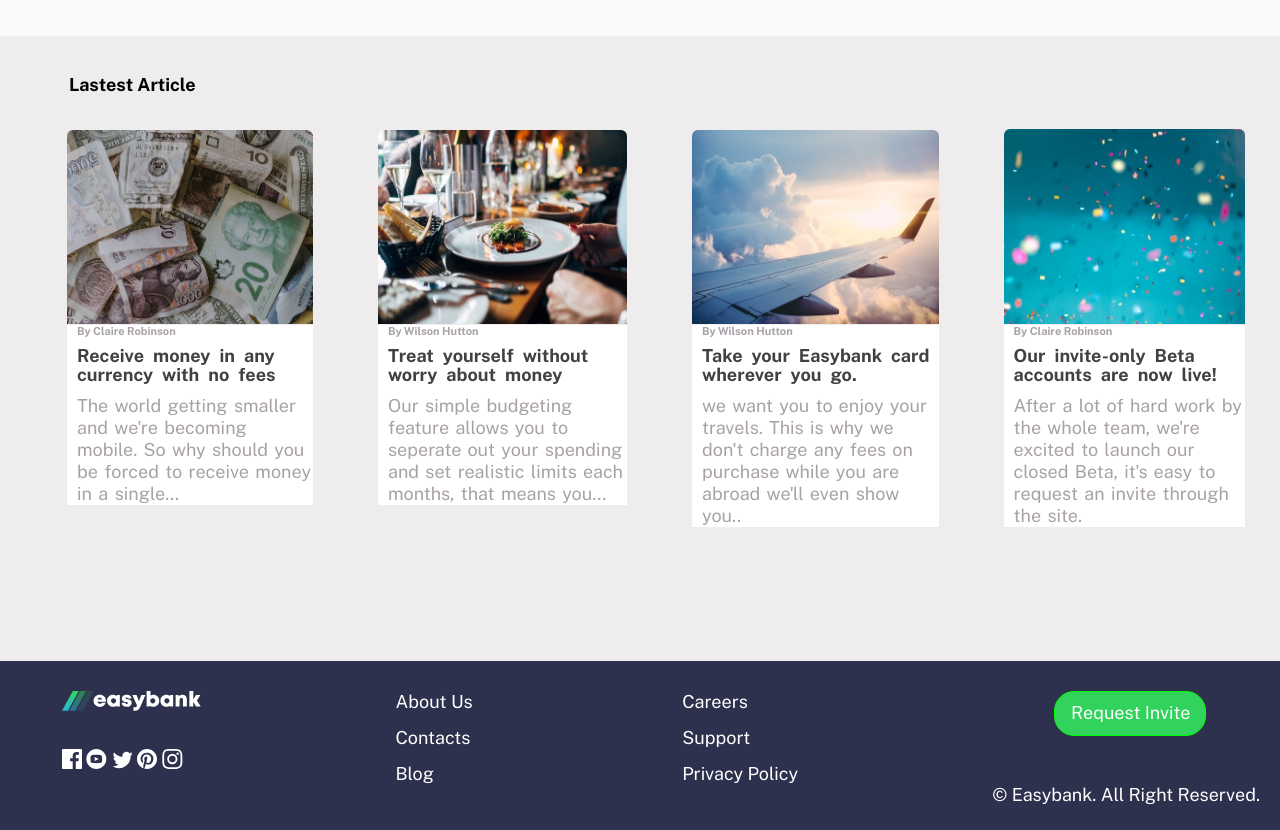
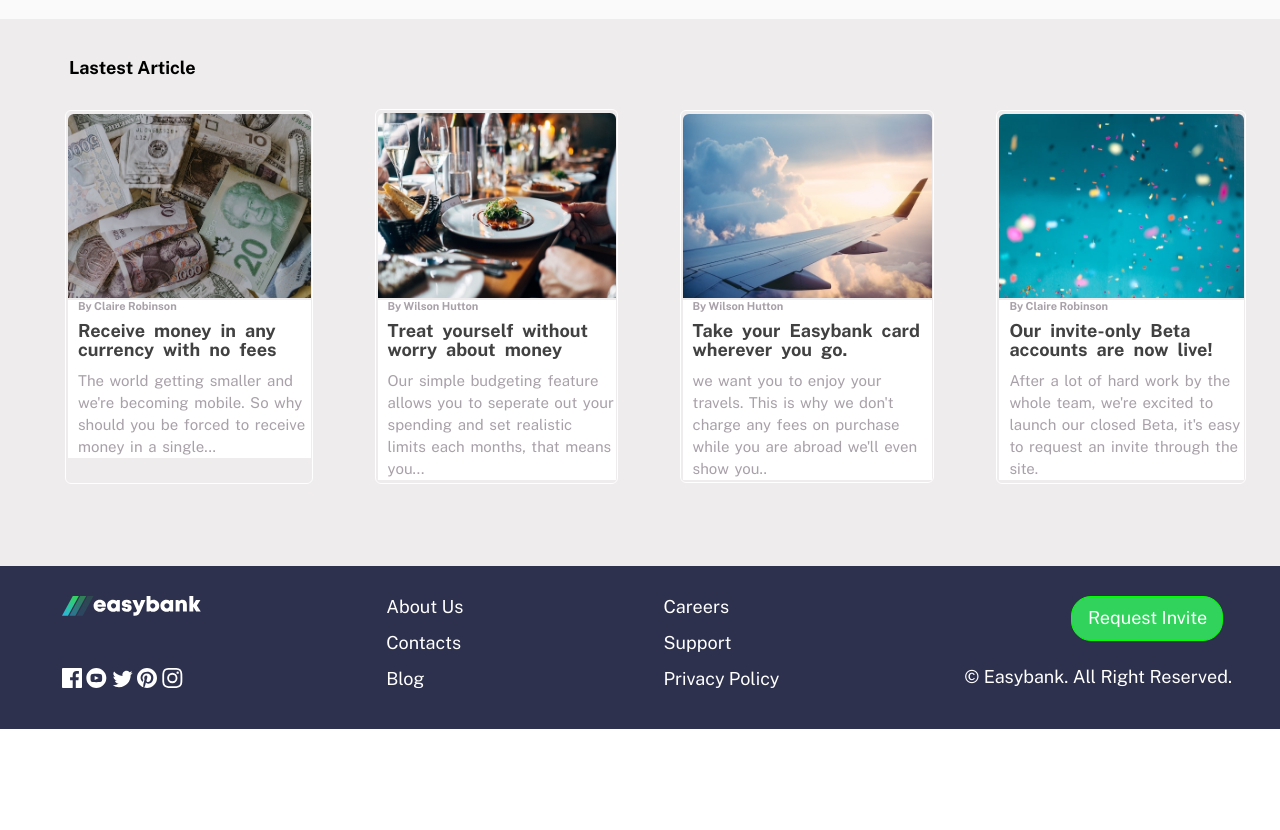
Before and after one commit to OlufemiIsrael/easy-bank, a plain HTML site: page index.html in a window 1280 px wide. Shown: the part 1295-2125 px from the top of the page. After the commit the page ends 2024 px from the top, so only its background shows below. Drawn offline with nearby package versions, Linux system fonts and the light colour scheme.

Commit message:
some adjustmentd one

```diff
--- a/css/styles.css
+++ b/css/styles.css
@@ -70,7 +70,8 @@ header{
     margin: 9% 0 23px 5%;
 }
 .btn-wrap {
-    margin-left: -16px;
+    margin-left: -29%;
+    margin-top: 3%;
 }
 .wrap3 {
     display: grid;
@@ -93,15 +94,15 @@ header{
     margin-left: 21px;
 }
 .p2 {
+    font-size: 15px;
     color: rgb(168, 161, 168);
     line-height: 30px;
     word-spacing: 2px;
 }.choplife {
-    border: 1px;
-    padding: 4px 1px 22px 2px;
-    margin: 10% 34px 25% 28px;
+    border: 1px solid white;
+    padding: 4px 1px 20px 2px;
+    margin: 10% 34px 6% 28px;
     border-radius: 6px;
-    font-size: 15px;
     color: rgb(168, 161, 168);
 }
 .cast {
@@ -121,6 +122,7 @@ header{
     color: rgb(66, 65, 66);
 }
 .wrld {
+    font-size: 15px;
     margin-left: 10px;
     line-height: 22px;
     word-spacing: 2px;
@@ -201,7 +203,7 @@ header{
     padding: 10px 15px 12px 16px;
     background-color: hsl(136, 65%, 51%);
     color: white;
-    margin-left: 23%;
+    margin-left: 36%;
     border-radius: 20px;
     border: 1px solid lime;
 }
@@ -220,10 +222,11 @@ header{
     margin-bottom: 14%;
 }
 img.logo2 {
-    margin-bottom: 25%;
+    margin-bottom: 34%;
 }
 .copy {
-    margin-top: 48px;
+    margin: 25px 28px 0 0;
+    white-space: nowrap;
 }
 .img-wrap {
     margin-left: 35px;
```
